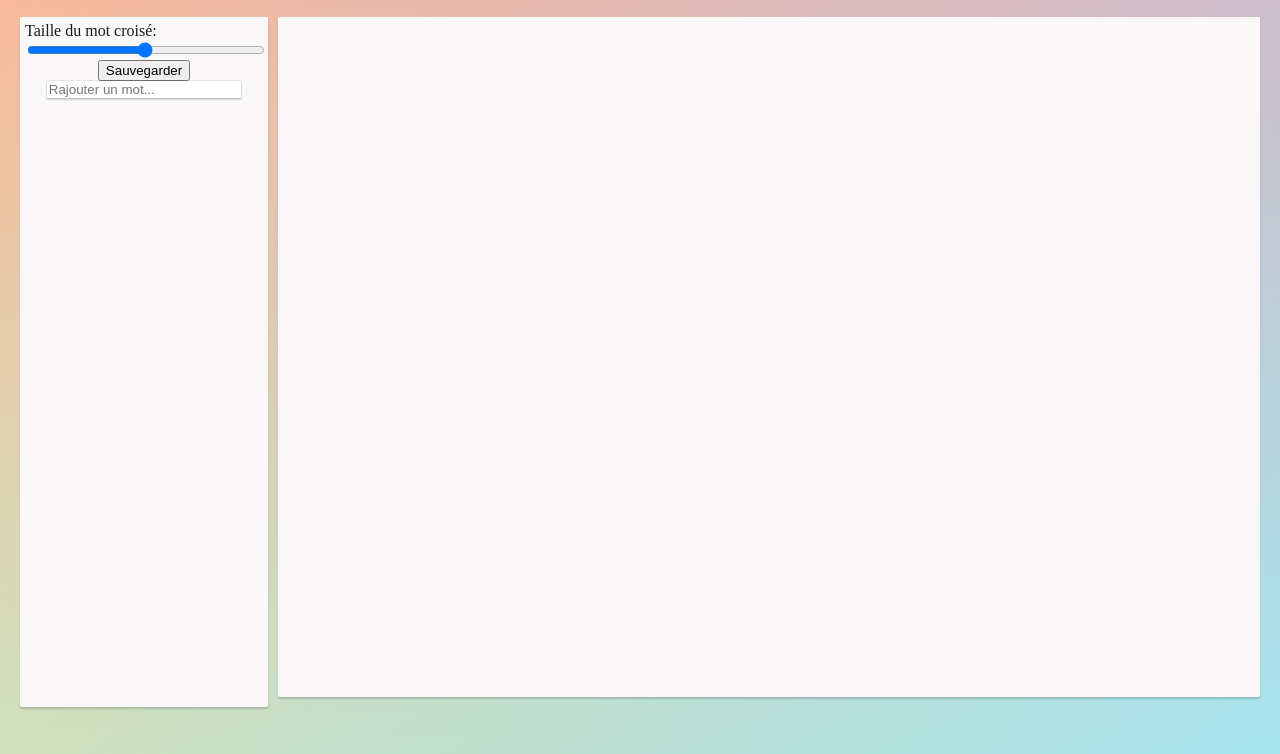
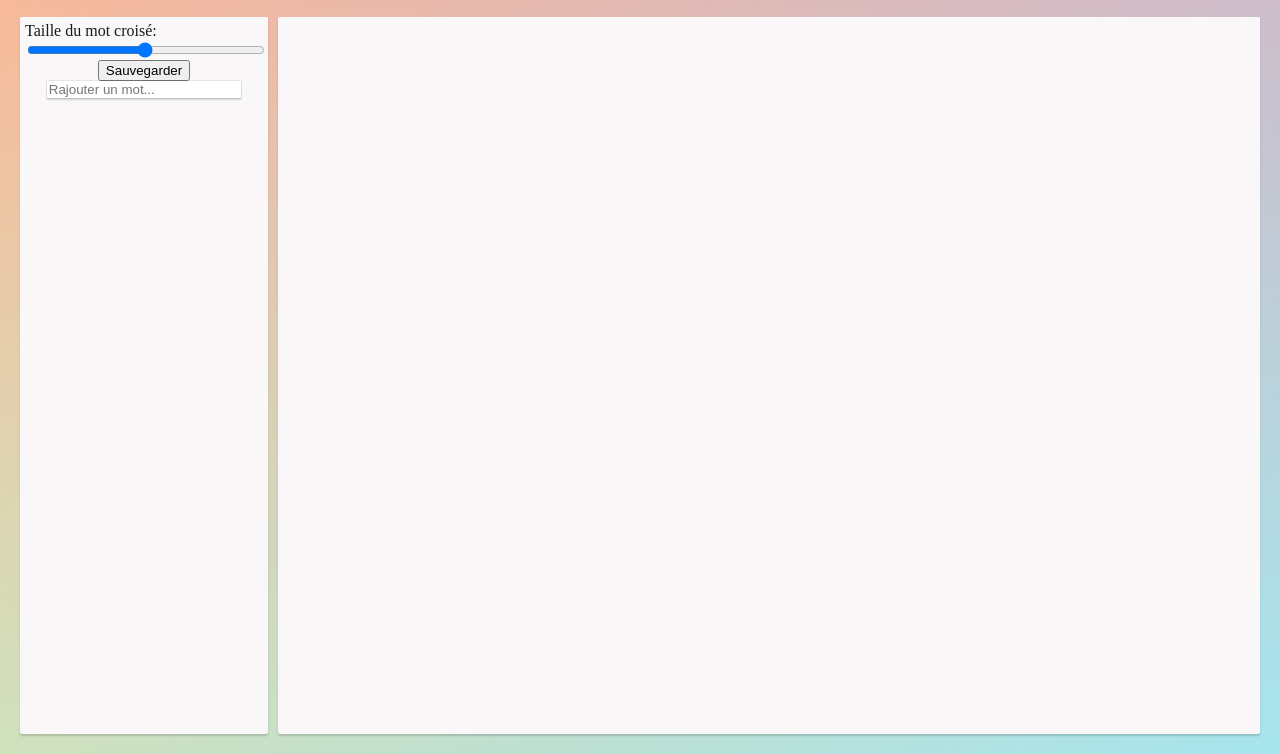
Before and after one commit to TheMrZZ/crossworder, a website built with webpack: page index.html in a window 1280 px wide. Shown: the part 46-800 px from the top of the page. Built offline with nearby package versions, Linux system fonts and the light colour scheme.

Commit message:
Small modification for browser support

```diff
--- a/index.css
+++ b/index.css
@@ -3,6 +3,8 @@ body {
   padding: 0;
   background: linear-gradient(to right bottom, rgba(245, 159, 102, 0.479), rgba(132, 238, 252, 0.726)) fixed, linear-gradient(to right top, rgba(255, 251, 0, 0.274), rgba(255, 0, 149, 0.397)) fixed;
   height: 100vh;
+  width: 100vw;
+
   color: #191919;
   display: flex;
   flex-direction: column;
@@ -35,10 +37,12 @@ main {
   display: grid;
   grid-template: "sidebar crossword";
   grid-template-columns: 20% auto;
+  grid-template-rows: 100%;
+
   column-gap: 10px;
   padding: 20px;
-  max-height: 85vh;
-  height: 85vh;
+
+  height: 90%;
 }
 
 main > * {
@@ -46,8 +50,6 @@ main > * {
   border-radius: 2px;
   box-shadow: 0 2px 2px 0 rgba(0, 0, 0, 0.16);
   background-color: rgb(250, 247, 248);
-  max-height: 85vh;
-  height: 85vh;
 }
 
 /* Aside */
```
